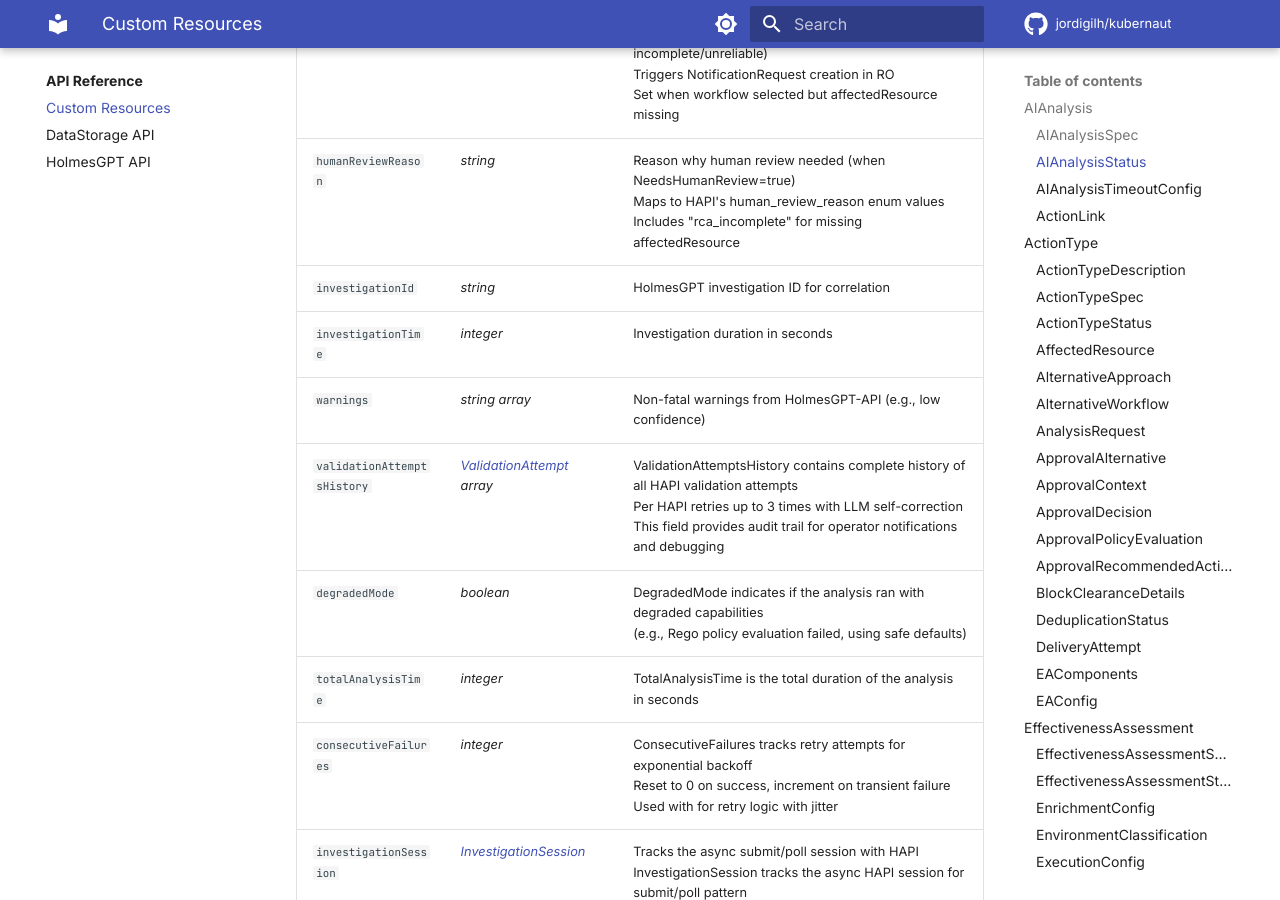
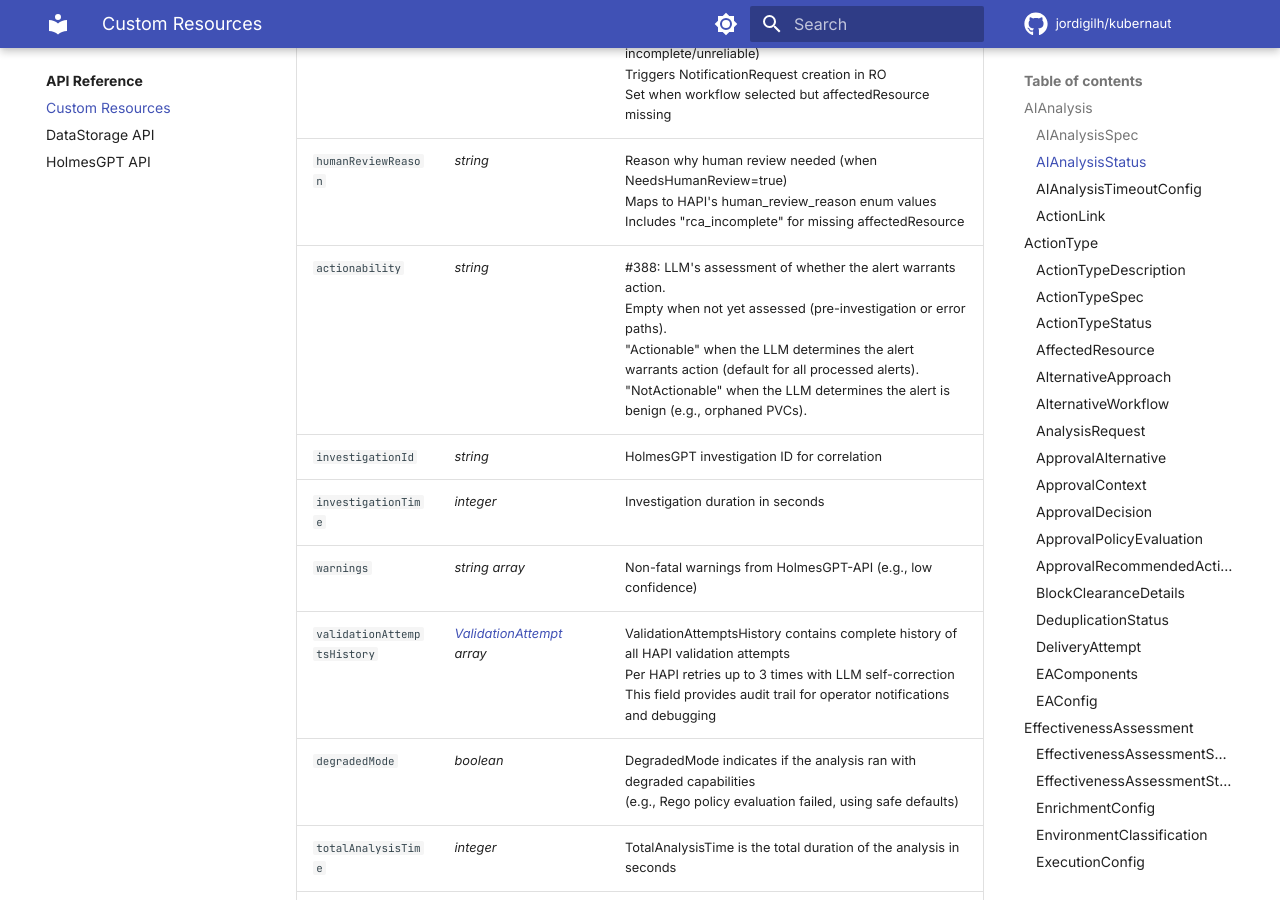
Before and after one commit to jordigilh/kubernaut-docs, an MkDocs documentation site: the page built from docs/api-reference/crds.md, in a window 1280 px wide and 900 px high, scrolled down 2790 px. Built offline with MkDocs 1.6.1 and Material for MkDocs 9.7.7, drawn with Linux system fonts in a browser that asks for light colours; comment, search, counter and statistics services are not loaded; the version menu is left out; some of the changed text lies outside the part shown.

```diff
--- a/docs/api-reference/crds.md
+++ b/docs/api-reference/crds.md
@@ -71,6 +71,7 @@ _Appears in:_
 | `approvalContext`| _[ApprovalContext](#approvalcontext)_| Rich context for approval notification|
 | `needsHumanReview`| _boolean_| Set by HAPI when AI cannot produce reliable result<br />True if human review required (HAPI decision: RCA incomplete/unreliable)<br /> Triggers NotificationRequest creation in RO<br /> Set when workflow selected but affectedResource missing|
 | `humanReviewReason`| _string_| Reason why human review needed (when NeedsHumanReview=true)<br /> Maps to HAPI's human_review_reason enum values<br /> Includes "rca_incomplete" for missing affectedResource|
+| `actionability`| _string_| #388: LLM's assessment of whether the alert warrants action.<br />Empty when not yet assessed (pre-investigation or error paths).<br />"Actionable" when the LLM determines the alert warrants action (default for all processed alerts).<br />"NotActionable" when the LLM determines the alert is benign (e.g., orphaned PVCs).|
 | `investigationId`| _string_| HolmesGPT investigation ID for correlation|
 | `investigationTime`| _integer_| Investigation duration in seconds|
 | `warnings`| _string array_| Non-fatal warnings from HolmesGPT-API (e.g., low confidence)|
@@ -400,6 +401,7 @@ _Appears in:_
 | `alertScore`| _float_| AlertScore is the alert resolution score (0.0 or 1.0), nil if not yet assessed.|
 | `metricsAssessed`| _boolean_| MetricsAssessed indicates whether the metric comparison has been completed.|
 | `metricsScore`| _float_| MetricsScore is the metric comparison score (0.0-1.0), nil if not yet assessed.|
+| `alertDecayRetries`| _integer_| AlertDecayRetries tracks the number of times the EM re-checked a firing alert<br />during decay monitoring. Incremented each reconcile where isAlertDecay returns true.<br />A non-zero value means the EM confirmed the resource was healthy but the alert<br />persisted, indicating Prometheus lookback window decay.|
 
 
 ### EAConfig
```
Also changed, not shown: 1 other file.
